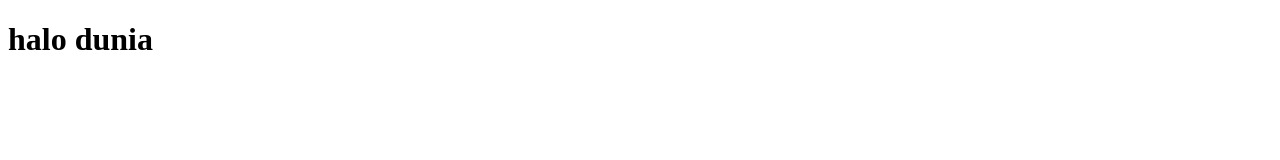
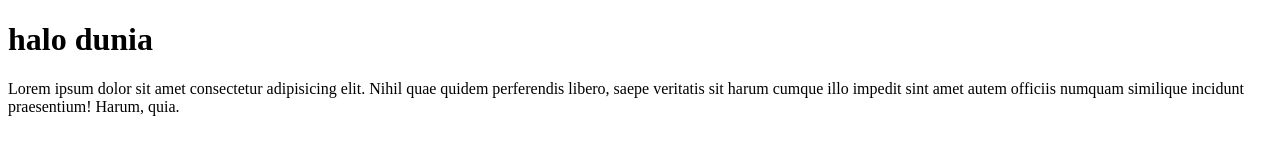
Before and after one commit to Raplee7/git-test, a plain HTML site: page index.html in a window 1280 px wide. Drawn offline with Linux system fonts and the light colour scheme.

Commit message:
menambah paragaf

```diff
--- a/index.html
+++ b/index.html
@@ -8,5 +8,6 @@
 </head>
 <body>
     <h1>halo dunia</h1>
+    <p>Lorem ipsum dolor sit amet consectetur adipisicing elit. Nihil quae quidem perferendis libero, saepe veritatis sit harum cumque illo impedit sint amet autem officiis numquam similique incidunt praesentium! Harum, quia.</p>
 </body>
 </html>
```
